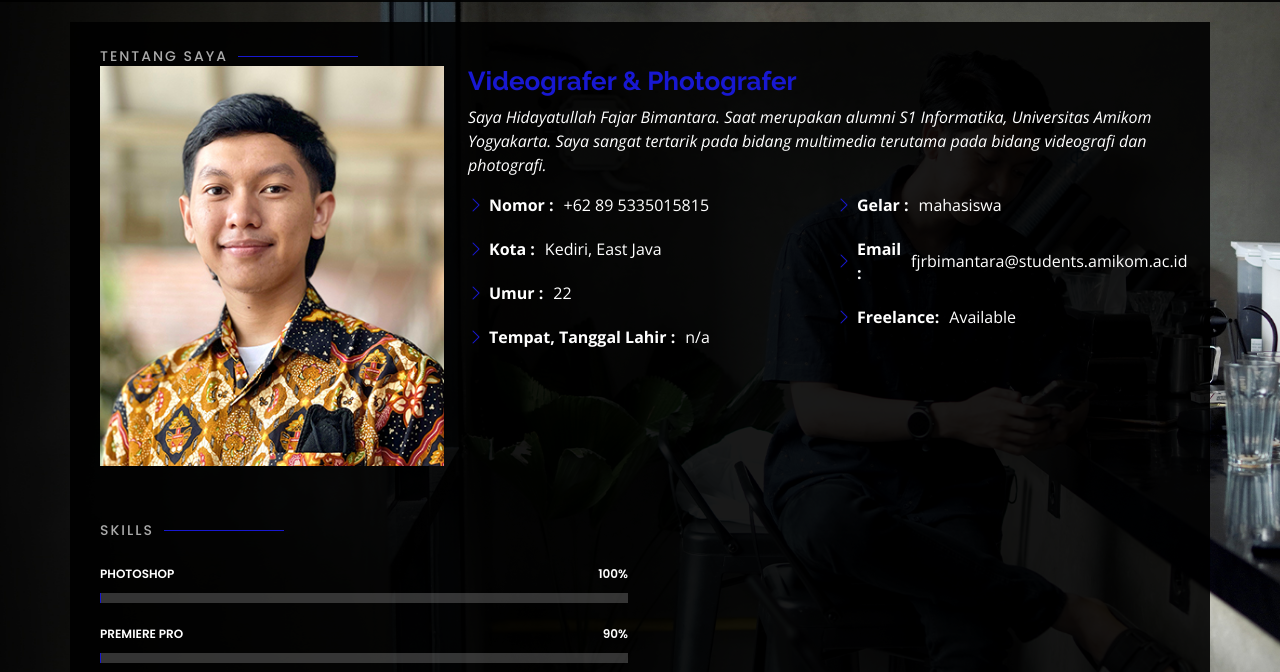
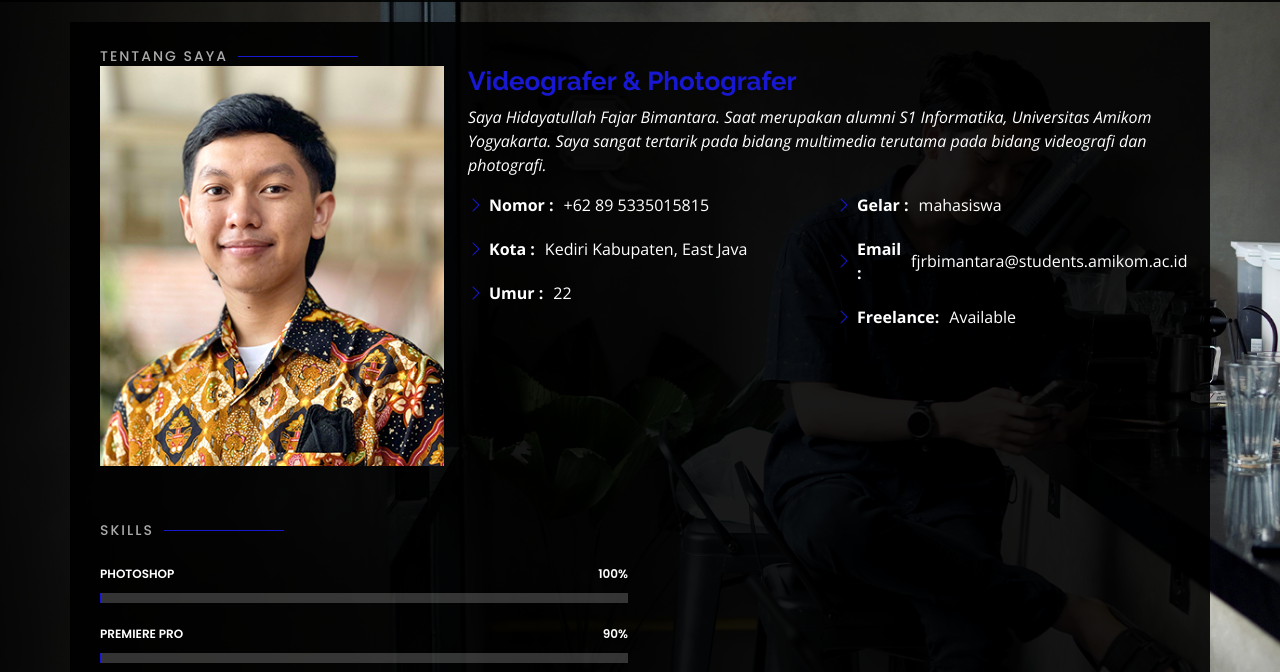
Before and after one commit to fjrbimantara/bimantaraportofolio, a plain HTML site: page index.html in a window 1280 px wide. Both pictures are taken after a click on the link "About". Shown: the part 78-750 px from the top of the page. Drawn offline with nearby package versions, Linux system fonts and the light colour scheme.

Commit message:
Update index.html

```diff
--- a/index.html
+++ b/index.html
@@ -82,9 +82,8 @@
             <div class="col-lg-6">
               <ul>
                 <li><i class="bi bi-chevron-right"></i> <strong>Nomor :</strong> <span>+62 89 5335015815</span></li>
-                <li><i class="bi bi-chevron-right"></i> <strong>Kota :</strong> <span>Kediri, East Java</span></li>
+                <li><i class="bi bi-chevron-right"></i> <strong>Kota :</strong> <span>Kediri Kabupaten, East Java</span></li>
                 <li><i class="bi bi-chevron-right"></i> <strong>Umur :</strong> <span>22</span></li>
-                <li><i class="bi bi-chevron-right"></i> <strong>Tempat, Tanggal Lahir :</strong> <span>n/a</span></li>
               </ul>
             </div>
             <div class="col-lg-6">
```
